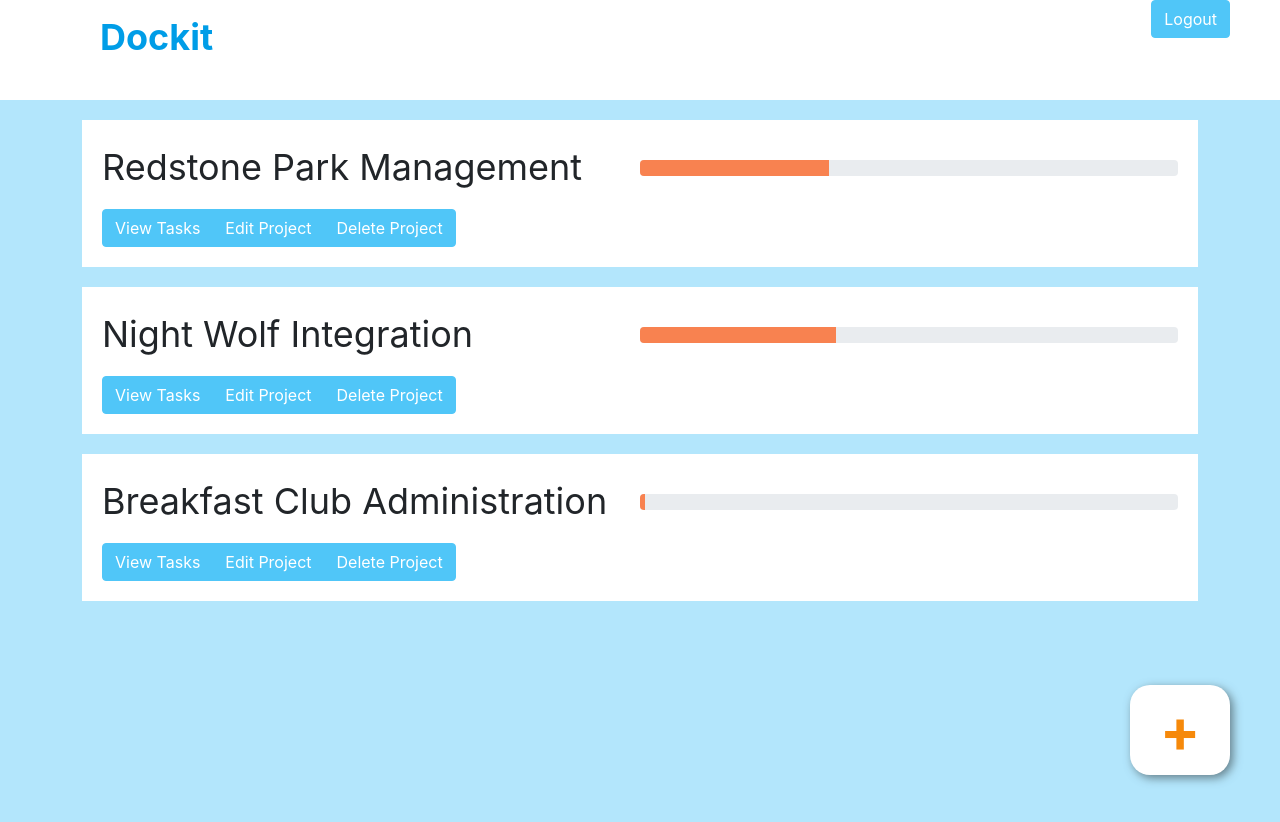
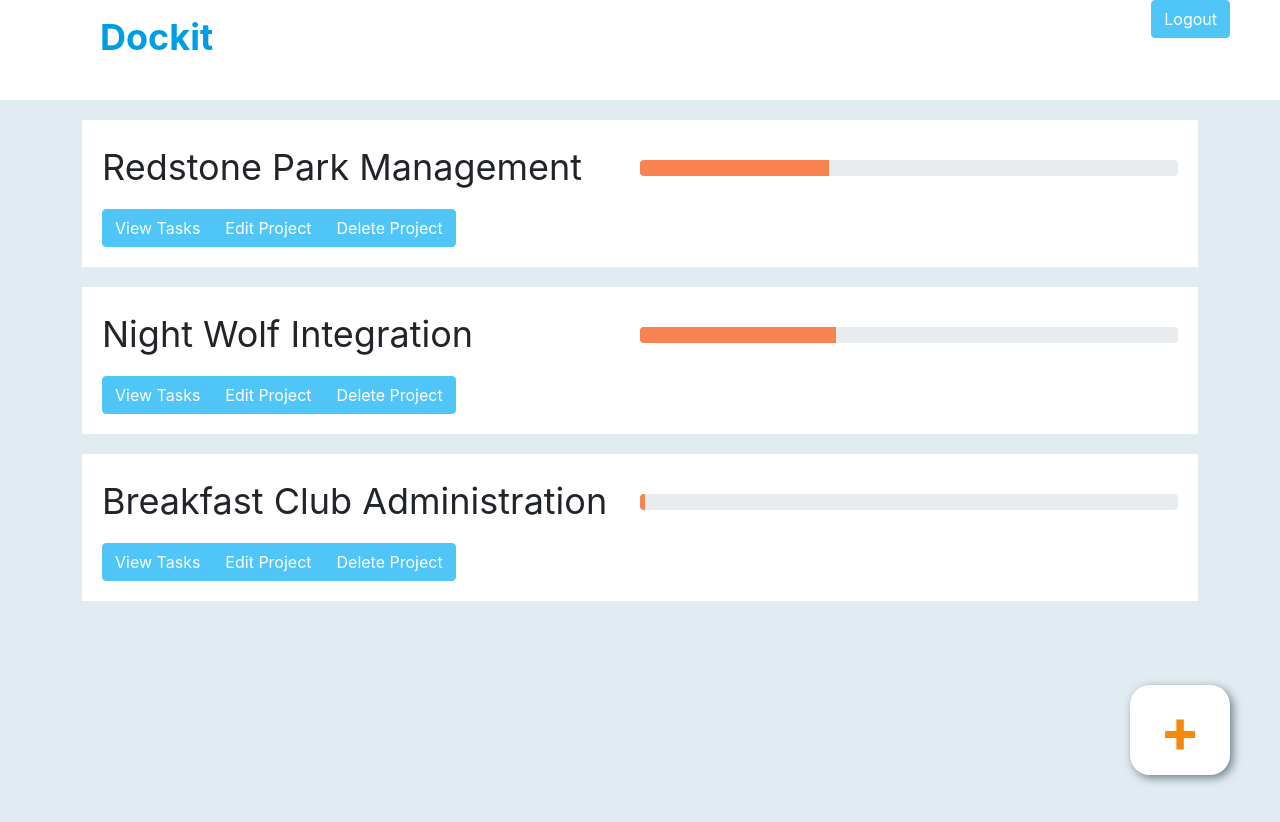
Before and after one commit to RyanRemer/dockit, an Angular app: page / in a window 1280 px wide. Shown: the top 822 px of the page. Built offline with nearby package versions, Linux system fonts and the light colour scheme.

Commit message:
change background color

```diff
--- a/src/styles.css
+++ b/src/styles.css
@@ -1,7 +1,7 @@
 /* You can add global styles to this file, and also import other style files */
 :root{
   --backgroundColor: white;
-  --lightContrastColor: #b3e6fc;
+  --lightContrastColor: #E1EBF2;
   --darkContrastColor: rgb(77, 77, 77);
   --foregroundColor: black;
 
```
